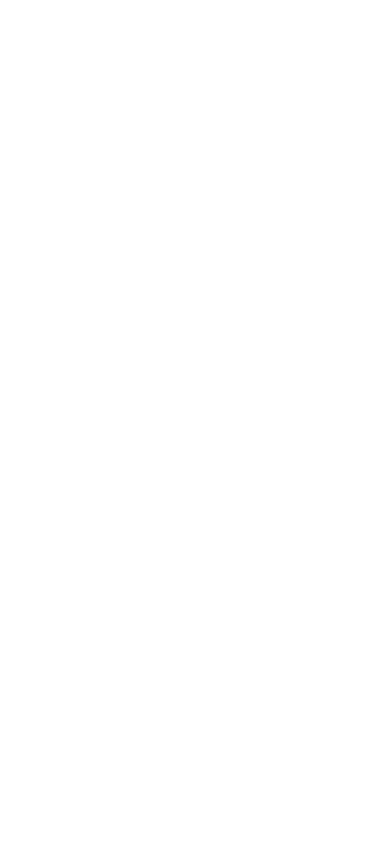
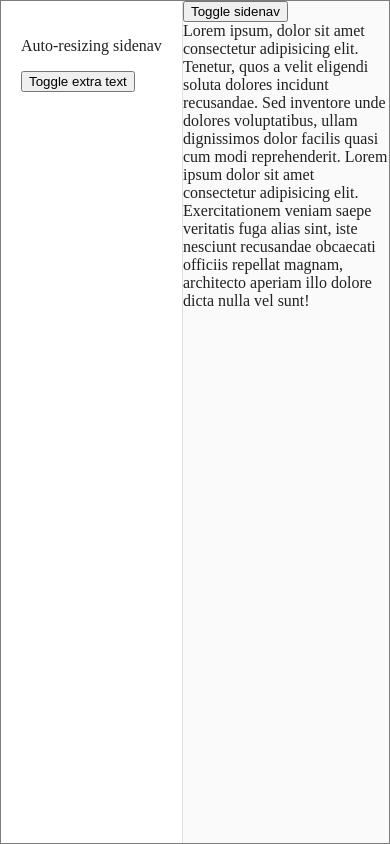
Before and after one commit to marcelopbg/angular-material, an Angular app: page / in a window 390 px wide. Built offline with nearby package versions, Linux system fonts and the light colour scheme.

Commit message:
responsive sidebar adjust

```diff
--- a/src/app/app.component.css
+++ b/src/app/app.component.css
@@ -0,0 +1,16 @@
+.example-container {
+    border: 1px solid rgba(0, 0, 0, 0.5);
+    height:100vh;
+
+  }
+
+  .example-sidenav-content {
+ /*    display: flex;
+    height: 100%;
+    align-items: center;
+    justify-content: center; */
+  }
+
+  .example-sidenav {
+    padding: 20px;
+  }
--- a/src/app/app.component.html
+++ b/src/app/app.component.html
@@ -1,3 +1,18 @@
-<h3>sdasdasdas</h3>
 <router-outlet></router-outlet>
-<SidenavAutosizeComponent></SidenavAutosizeComponent>
+<mat-drawer-container class="example-container" autosize>
+  <mat-drawer #drawer class="example-sidenav" mode="side" opened>
+    <p>Auto-resizing sidenav</p>
+    <p *ngIf="showFiller">Lorem, ipsum dolor sit amet consectetur.</p>
+    <button (click)="showFiller = !showFiller" mat-raised-button>
+      Toggle extra text
+    </button>
+  </mat-drawer>
+
+  <div class="example-sidenav-content">
+    <button type="button" mat-button (click)="drawer.toggle()">
+      Toggle sidenav
+    </button>
+  </div>
+Lorem ipsum, dolor sit amet consectetur adipisicing elit. Tenetur, quos a velit eligendi soluta dolores incidunt recusandae. Sed inventore unde dolores voluptatibus, ullam dignissimos dolor facilis quasi cum modi reprehenderit.
+Lorem ipsum dolor sit amet consectetur adipisicing elit. Exercitationem veniam saepe veritatis fuga alias sint, iste nesciunt recusandae obcaecati officiis repellat magnam, architecto aperiam illo dolore dicta nulla vel sunt!
+</mat-drawer-container>
--- a/src/app/sidenav-autosize/sidenav-autosize.component.css
+++ /dev/null
@@ -1,13 +0,0 @@
-.example-container {
-
-    border: 1px solid rgba(0, 0, 0, 0.5);
-  }
-
-  .example-sidenav-content {
-    display: flex;
-    align-items: center;
-    justify-content: center;
-  }
-
-  .example-sidenav {
-  }
--- a/src/app/sidenav-autosize/sidenav-autosize.component.html
+++ /dev/null
@@ -1,17 +0,0 @@
-<mat-drawer-container class="example-container" autosize>
-  <mat-drawer #drawer class="example-sidenav" mode="side">
-    <p>Auto-resizing sidenav</p>
-    <p *ngIf="showFiller">Lorem, ipsum dolor sit amet consectetur.</p>
-    <button (click)="showFiller = !showFiller" mat-raised-button>
-      Toggle extra text
-    </button>
-  </mat-drawer>
-
-  <div class="example-sidenav-content">
-    <button type="button" mat-button (click)="drawer.toggle()">
-      Toggle sidenav
-    </button>
-  </div>
-Lorem ipsum, dolor sit amet consectetur adipisicing elit. Tenetur, quos a velit eligendi soluta dolores incidunt recusandae. Sed inventore unde dolores voluptatibus, ullam dignissimos dolor facilis quasi cum modi reprehenderit.
-Lorem ipsum dolor sit amet consectetur adipisicing elit. Exercitationem veniam saepe veritatis fuga alias sint, iste nesciunt recusandae obcaecati officiis repellat magnam, architecto aperiam illo dolore dicta nulla vel sunt!
-</mat-drawer-container>
--- a/src/app/sidenav-autosize/sidenav-autosize.component.ts
+++ /dev/null
@@ -1,19 +0,0 @@
-import { Component, OnInit, NgModule } from '@angular/core';
-import {AppComponent} from '../app.component'
-import {MatSidenavModule} from '@angular/material/sidenav';
-
-@NgModule({
-  imports: [MatSidenavModule]
-})
-@Component({
-  selector: 'app-sidenav-autosize',
-  templateUrl: './sidenav-autosize.component.html',
-  styleUrls: ['./sidenav-autosize.component.css']
-})
-export class SidenavAutosizeComponent implements OnInit {
-  constructor() { }
-
-  ngOnInit() {
-  }
-
-}
--- a/src/index.html
+++ b/src/index.html
@@ -9,7 +9,7 @@
   <link rel="icon" type="image/x-icon" href="favicon.ico">
   <link href="https://fonts.googleapis.com/icon?family=Material+Icons" rel="stylesheet">
 </head>
-<body style="margin: 0px;">
+<body style="margin: 0px;height:100%;">
   <app-root></app-root>
 </body>
 </html>
```
Also changed, not shown: src/app/app.module.ts (+5 -4 lines), 1 other file (tests, documents, lock files or other folders).
